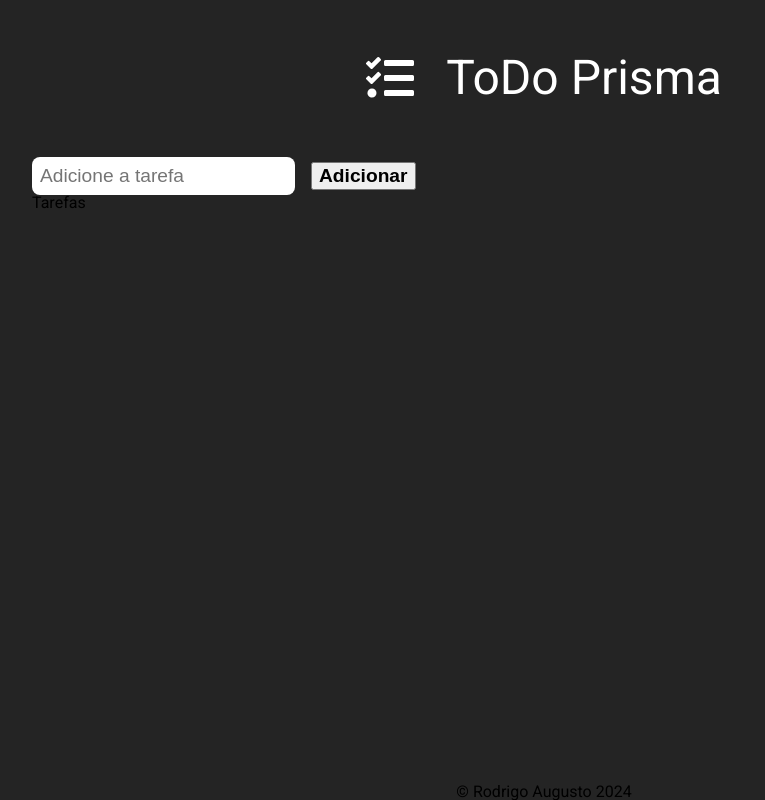
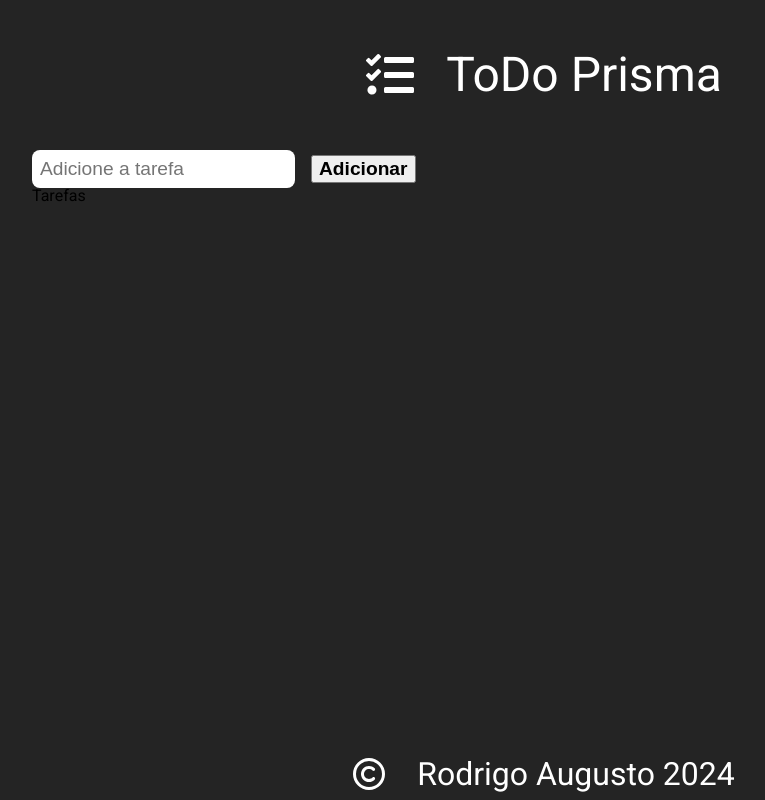
Before and after one commit to raugusto96/todo-prisma, a React (Vite) app in the folder app/: page / in a window 1280 px wide. Shown: the whole page, without its empty margins (96-861 px from the left). Built offline with nearby package versions, Linux system fonts and the light colour scheme.

Commit message:
style: add footer styles

```diff
--- a/app/src/presentation/components/footer/Footer.styles.ts
+++ b/app/src/presentation/components/footer/Footer.styles.ts
@@ -1,3 +1,16 @@
 import styled from "styled-components";
 
-export const FooterWrapper = styled.footer``;
+export const FooterWrapper = styled.footer`
+  display: flex;
+  align-items: center;
+  justify-content: center;
+  width: 100vw;
+  height: calc(100% - 93%);
+`;
+
+export const Title = styled.h1`
+  display: flex;
+  gap: 2rem;
+  font-size: 2rem;
+  color: white;
+`;
--- a/app/src/presentation/components/footer/Footer.tsx
+++ b/app/src/presentation/components/footer/Footer.tsx
@@ -1,7 +1,15 @@
-import { FooterWrapper } from "./Footer.styles";
+import { FooterWrapper, Title } from "./Footer.styles";
+import { FaRegCopyright } from "react-icons/fa6";
 
 const Footer: React.FC = () => {
-  return <FooterWrapper>© Rodrigo Augusto 2024</FooterWrapper>;
+  return (
+    <FooterWrapper>
+      <Title>
+        <FaRegCopyright />
+        Rodrigo Augusto 2024
+      </Title>
+    </FooterWrapper>
+  );
 };
 
 export default Footer;
```
